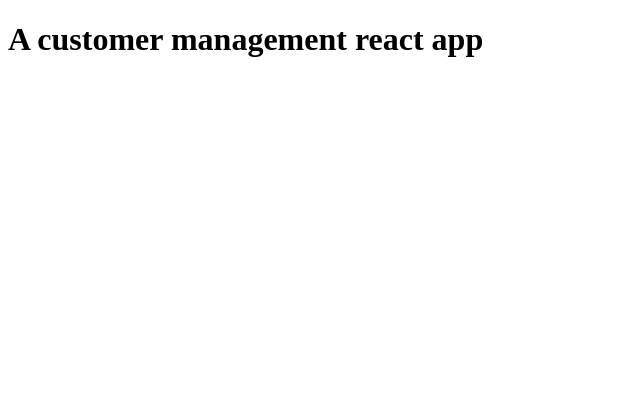
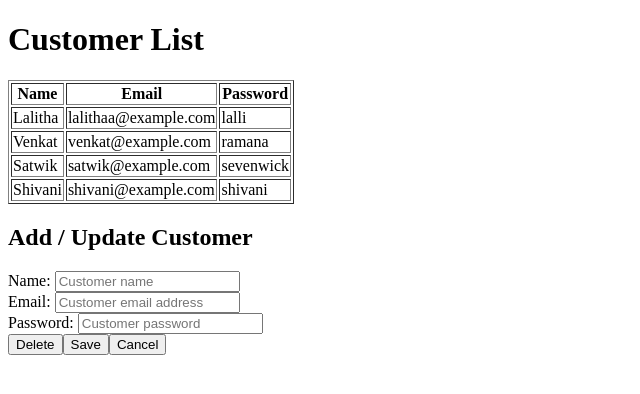
Before and after one commit to intipalli/front-end-app, a React (Vite) app: page / in a window 1280 px wide. Shown: the top 394 px of the page, without its empty margins (0-640 px from the left). Built offline with nearby package versions, Linux system fonts and the light colour scheme.

Commit message:
Stage 02: Created static version of customer management app

```diff
--- a/src/App.jsx
+++ b/src/App.jsx
@@ -1,11 +1,83 @@
-import './App.css'
+import React from "react";
 
 function App() {
 
+  const customers = [
+    { name: "Lalitha", email: "lalithaa@example.com", password: "lalli" },
+    { name: "Venkat", email: "venkat@example.com", password: "ramana" },
+    { name: "Satwik", email: "satwik@example.com", password: "sevenwick" },
+    { name: "Shivani", email: "shivani@example.com", password: "shivani" },
+
+  ];
+
+  const handleSelect = (customer) => {
+    console.log("Customer selected:", customer);
+  };
+
+  const handleDelete = () => {
+    console.log("Delete button clicked");
+  };
+
+  const handleSave = () => {
+    console.log("Save button clicked");
+  };
+
+  const handleCancel = () => {
+    console.log("Cancel button clicked");
+  };
+
   return (
-    <h1>A customer management react app</h1>
-  )
+    <div>
+      <h1>Customer List</h1>
 
+      <table border="1">
+        <thead>
+          <tr>
+            <th>Name</th>
+            <th>Email</th>
+            <th>Password</th>
+          </tr>
+        </thead>
+        <tbody>
+          {customers.map((customer, index) => (
+            <tr key={index} onClick={() => handleSelect(customer)}>
+              <td>{customer.name}</td>
+              <td>{customer.email}</td>
+              <td>{customer.password}</td>
+            </tr>
+          ))}
+        </tbody>
+      </table>
+
+
+      <h2>Add / Update Customer</h2>
+      <form>
+        <div>
+          <label>Name: </label>
+          <input type="text" placeholder="Customer name" />
+        </div>
+        <div>
+          <label>Email: </label>
+          <input type="email" placeholder="Customer email address" />
+        </div>
+        <div>
+          <label>Password: </label>
+          <input type="password" placeholder="Customer password" />
+        </div>
+        <div>
+          <button type="button" onClick={handleDelete}>
+            Delete
+          </button>
+          <button type="button" onClick={handleSave}>
+            Save
+          </button>
+          <button type="button" onClick={handleCancel}>
+            Cancel
+          </button>
+        </div>
+      </form>
+    </div>
+  );
 }
 
-export default App
+export default App;
```
